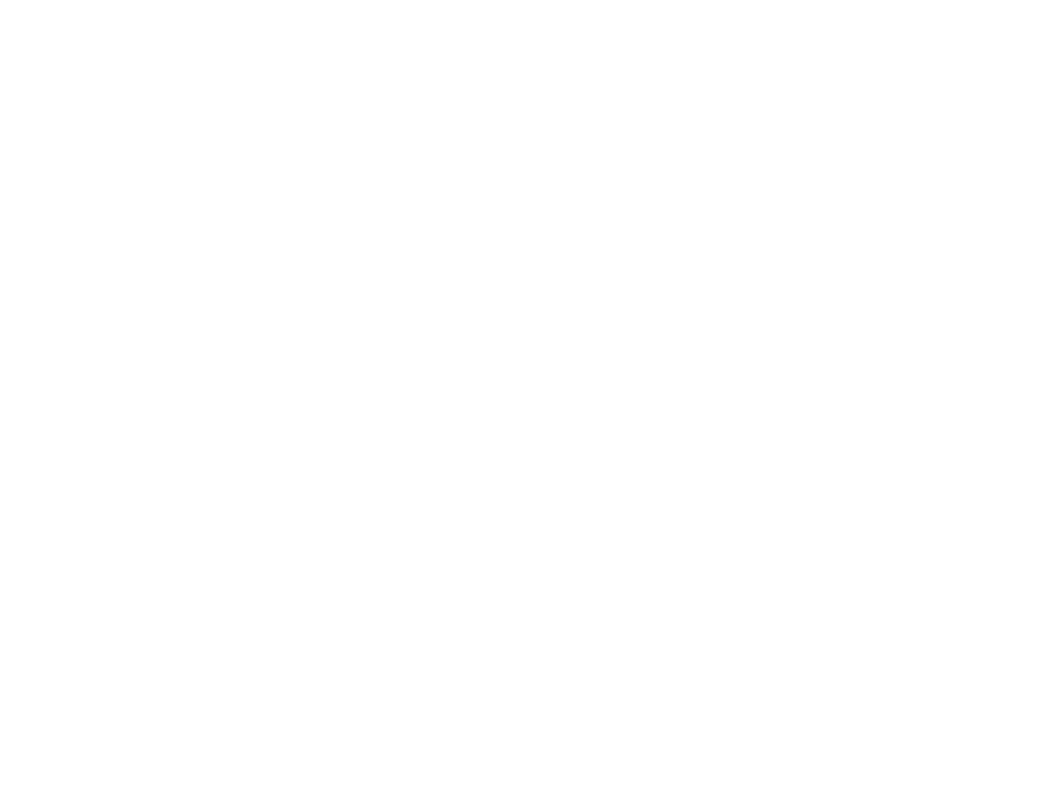
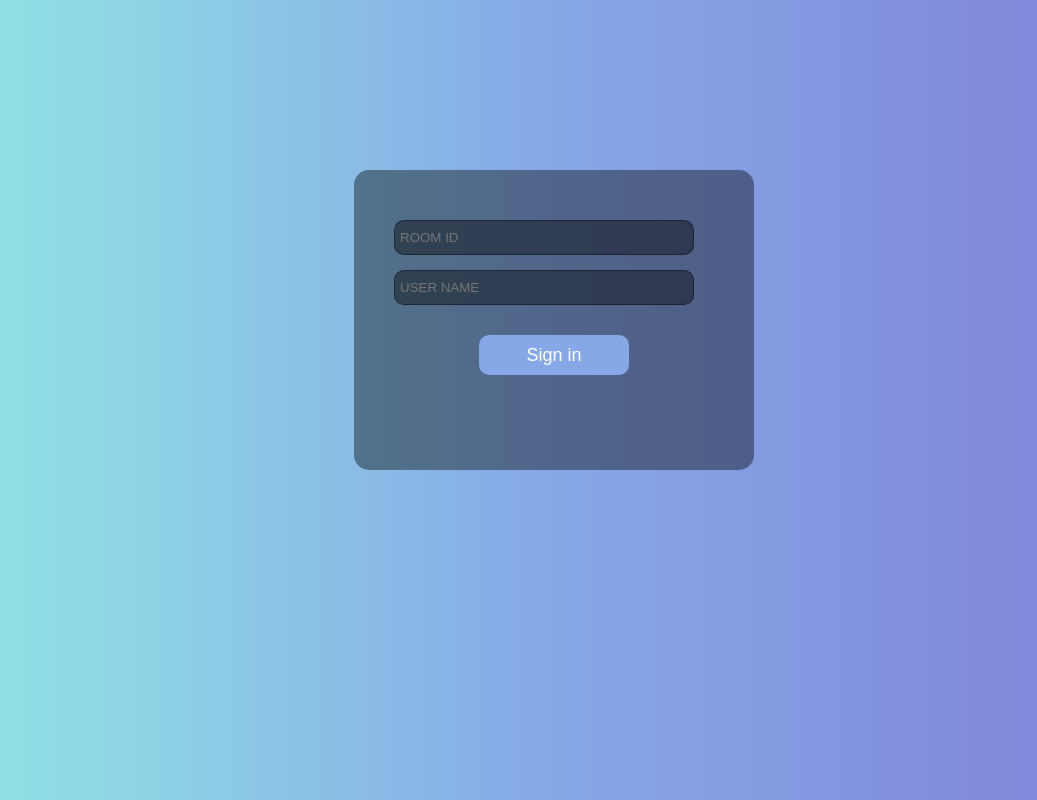
Before and after one commit to Magzhan02/react-chat-app, a React (Create React App) app: page / in a window 1280 px wide. Shown: the whole page, without its empty margins (86-1123 px from the left). Built offline with nearby package versions, Linux system fonts and the light colour scheme.

Commit message:
верстка компонента joinblock

```diff
--- a/src/App.tsx
+++ b/src/App.tsx
@@ -1,7 +1,13 @@
 import React from 'react';
 
+import { JoinBlock } from './components';
+
 function App() {
-  return <div className="App"></div>;
+  return (
+    <div className="App">
+      <JoinBlock />
+    </div>
+  );
 }
 
 export default App;
--- a/src/components/JoinBlock/JoinBlock.module.scss
+++ b/src/components/JoinBlock/JoinBlock.module.scss
@@ -1,6 +1,58 @@
+.wrapp{
+    position: absolute;
+    top: 40%;
+    left: 50%;
+    transform: translate(-50%, -50%);
 
+    .card{
+        width: 400px;
+        height: 300px;
+        background: rgba($color: #000000, $alpha: .4);
+        border-radius: 15px;
+        padding: 50px 40px;
 
-.wrapp{
-    width: 400px;
-    height: 300px;
+        .room{
+            margin-bottom: 15px;
+        }
+
+        .name{
+            margin-bottom: 30px;
+        }
+
+        .btn{
+            display: flex;
+            justify-content: center;
+
+            button{
+                width: 150px;
+                height: 40px;
+                background: #86A8E7;
+                border: 1px solid transparent;
+                border-radius: 10px;
+                font-size: 18px;
+                color:#fff;
+                cursor: pointer;
+            }
+
+            button:hover{
+                border: 1px solid #ccc;
+            }
+        }
+
+        input{
+            border: 1px solid rgba($color: #000000, $alpha: .4);
+            border-radius: 10px;
+            background: rgba($color: #000000, $alpha: .4);
+            color: #fff;
+            padding-left: 5px;
+            width: 300px;
+            height: 35px;
+        }
+
+        input:focus{
+           outline:#ccc;
+           border:1px solid #ccc;
+        }
+
+    }
 }
--- a/src/components/JoinBlock/index.tsx
+++ b/src/components/JoinBlock/index.tsx
@@ -3,7 +3,21 @@
 import styles from './JoinBlock.module.scss';
 
 const JoinBlock = () => {
-  return <div className={styles.wrapp}>index</div>;
+  return (
+    <div className={styles.wrapp}>
+      <div className={styles.card}>
+        <div className={styles.room}>
+          <input type="text" placeholder="ROOM ID" />
+        </div>
+        <div className={styles.name}>
+          <input type="text" placeholder="USER NAME" />
+        </div>
+        <div className={styles.btn}>
+          <button>Sign in</button>
+        </div>
+      </div>
+    </div>
+  );
 };
 
 export default JoinBlock;
--- a/src/index.css
+++ /dev/null
@@ -1,13 +0,0 @@
-body {
-  margin: 0;
-  font-family: -apple-system, BlinkMacSystemFont, 'Segoe UI', 'Roboto', 'Oxygen',
-    'Ubuntu', 'Cantarell', 'Fira Sans', 'Droid Sans', 'Helvetica Neue',
-    sans-serif;
-  -webkit-font-smoothing: antialiased;
-  -moz-osx-font-smoothing: grayscale;
-}
-
-code {
-  font-family: source-code-pro, Menlo, Monaco, Consolas, 'Courier New',
-    monospace;
-}
--- /dev/null
+++ b/src/index.scss
@@ -0,0 +1,18 @@
+@import url('https://fonts.googleapis.com/css2?family=Roboto:wght@400;500;700&display=swap');
+
+*,*::after,*::before{
+  box-sizing: border-box;
+  margin: 0;
+  padding: 0;
+}
+
+body,html{
+  height: 100%;
+  margin: 0;
+  background-color: #7F7FD5;
+  background: -webkit-linear-gradient(to right, #91EAE4, #86A8E7, #7F7FD5);
+  background: linear-gradient(to right, #91EAE4, #86A8E7, #7F7FD5);
+  font-family: 'Roboto', sans-serif;
+  font-weight: 400;
+  color: #fff;
+}
--- a/src/index.tsx
+++ b/src/index.tsx
@@ -1,6 +1,6 @@
 import React from 'react';
 import ReactDOM from 'react-dom/client';
-import './index.css';
+import './index.scss';
 import App from './App';
 
 const root = ReactDOM.createRoot(document.getElementById('root') as HTMLElement);
```
